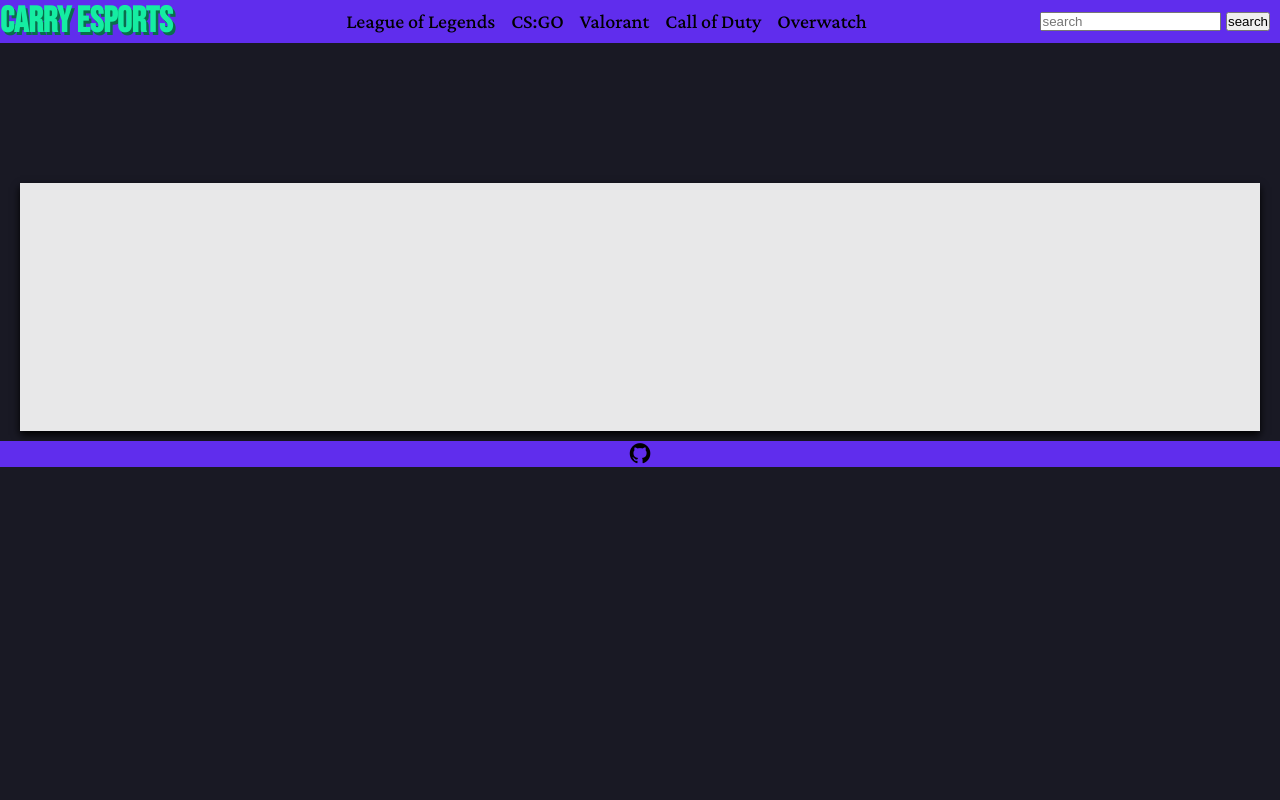
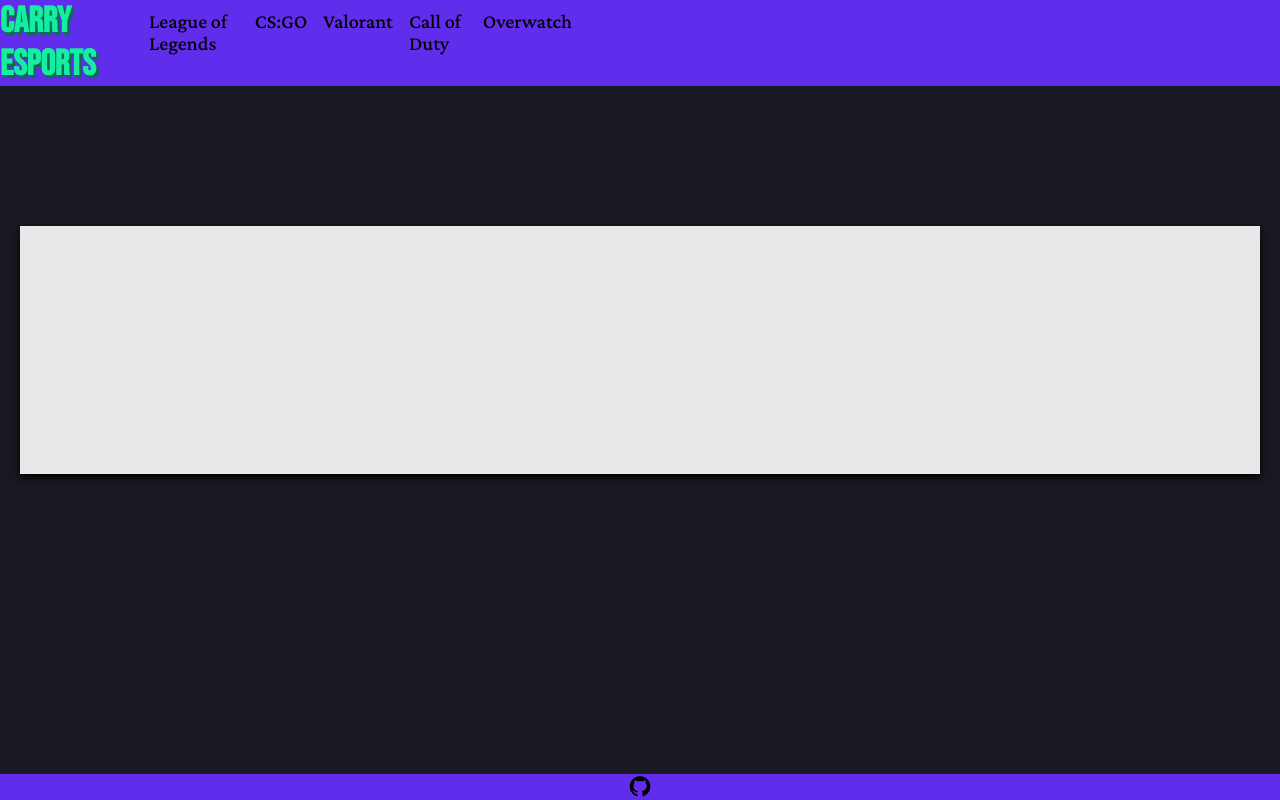
Before and after one commit to EliCruz99/carry-esports, a plain HTML site: page index.html in a window 1280 px wide. Drawn offline with nearby package versions, Linux system fonts and the light colour scheme; no server answers.

Commit message:
Finalized for MVP

```diff
--- a/index.html
+++ b/index.html
@@ -19,18 +19,13 @@
   <body>
     <div class="navbar">
       <h1 class="title">Carry Esports</h1>
-      <ul>
-      <li class="lol"><a href="#">League of Legends</a></li>
-      <li class="cs"><a href="#">CS:GO</a></li>
-      <li class="val"><a href="#">Valorant</a></li>
-      <li class="cod"><a href="#">Call of Duty</a></li>
-      <li class="ow"><a href="#">Overwatch</a></li>
+      <ul class="game-list">
+        <li class="lol"><a href="#">League of Legends</a></li>
+        <li class="cs"><a href="#">CS:GO</a></li>
+        <li class="val"><a href="#">Valorant</a></li>
+        <li class="cod"><a href="#">Call of Duty</a></li>
+        <li class="ow"><a href="#">Overwatch</a></li>
      </ul>
-      <div class="search-bar">
-          <input type="text" id="game-search" placeholder="search">
-
-          <button type="" id="Search">search</button>
-      </div>
     </div>
     <div class="future-matches">
      <div class="upcoming1"></div>
--- a/script.js
+++ b/script.js
@@ -89,19 +89,6 @@ ow.addEventListener('click', () => {
   matchData(overWatch)
   previousmatchData(overWatch)
   indivData(overWatch)
-  clearCard(upcoming1)
-  clearCard(upcoming2)
-  clearCard(upcoming3)
-  clearCard(past1)
-  clearCard(past2)
-  clearCard(past3)
-  clearCard(schedule)
-})
-btn.addEventListener('click', () => {
-  matchData(searchBar.value)
-  previousmatchData(searchBar.value)
-  indivData(searchBar.value)
-  searchBar.value = ""
   clearCard(upcoming1)
   clearCard(upcoming2)
   clearCard(upcoming3)
--- a/style.css
+++ b/style.css
@@ -6,13 +6,14 @@ body{
   font-size: 18px ;
   background-color: rgb(25, 25, 36);
 }
-ul {
+/* ul {
   list-style-type: none;
   display: flex;
+  justify-content: space-between;
   padding-top: 10px ;
   font-size: 20px;
   font-family: 'Crimson Pro', serif;
-}
+} */
 a {
   color: white;
   text-decoration: none;
@@ -25,6 +26,12 @@ a:active {
 }
 
 /* Class stylings */
+.navbar {
+  display: flex;
+  flex-flow: row nowrap ;
+  justify-content: space-between;
+  background-color: #602DED;
+}
 .title{
   display: flex;
   justify-content: flex-start;
@@ -32,6 +39,15 @@ a:active {
   color: #15EDA2;
   cursor: pointer ;
   text-shadow: 2.5px 2.5px #0A6E4B;
+}
+.game-list {
+  list-style-type: none;
+  display: flex;
+  justify-content: space-around;
+  margin-right: 700px;
+  padding-top: 10px ;
+  font-size: 20px;
+  font-family: 'Crimson Pro', serif;
 }
 .lol{
   padding: 0 8px;
@@ -47,15 +63,6 @@ a:active {
 }
 .ow {
   padding: 0 8px;
-}
-.search-bar{
-  padding: 10px 10px 0 0;
-}
-.navbar {
-  display: flex;
-  flex-flow: row nowrap ;
-  justify-content: space-between;
-  background-color: #602DED;
 }
 .future-matches {
   display: flex;
@@ -137,6 +144,10 @@ margin-left: auto;
 margin-right: auto;
 }
 .footer {
+  position: fixed;
+  left: 0;
+  bottom: 0;
+  width: 100%;
   background-color: #602DED ;
   text-align: center;
   margin-top: 10px;
@@ -147,8 +158,10 @@ a:link, i {
 
 @media screen and (max-width: 780px) {
   .navbar {
-
     width: 100%;
+  }
+  .game-list{
+    margin-right: 0;
   }
   .schedule {
     margin-top: 100px;
@@ -164,7 +177,9 @@ a:link, i {
   .future-matches, .past-matches {
     margin-top: 125px;
   }
-
+  .game-list {
+    margin-right: 250px;
+  }
   .schedule {
     margin-top: 175px;
   }
```
